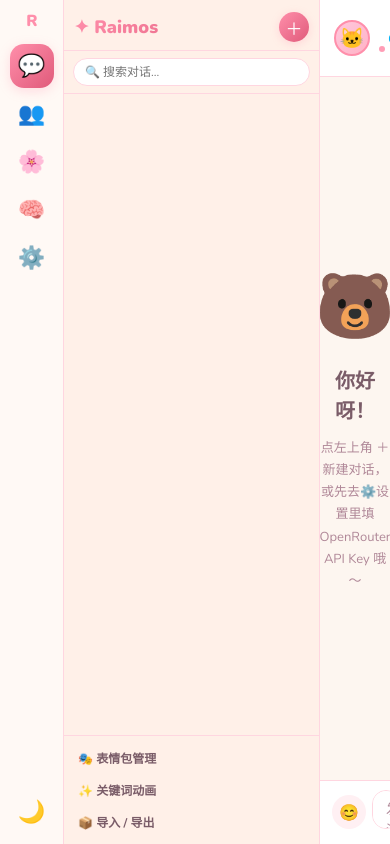
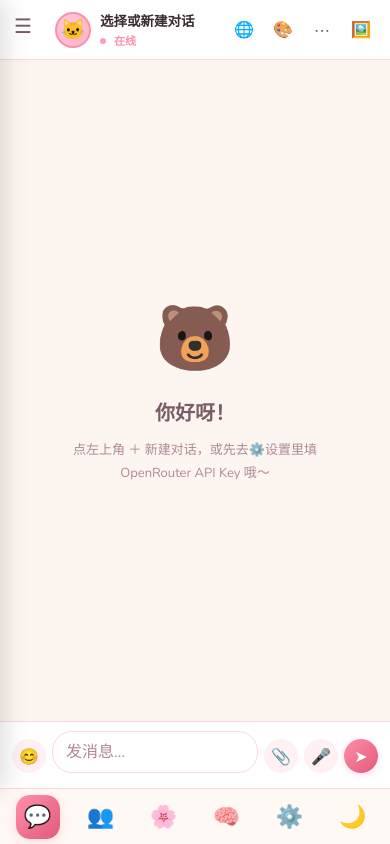
Before and after one commit to Jia1018457/Raimos, a plain HTML site: page index.html in a window 390 px wide. Drawn offline with nearby package versions, Linux system fonts and the light colour scheme.

Commit message:
Add files via upload

```diff
--- a/css/style.css
+++ b/css/style.css
@@ -416,3 +416,86 @@ body{font-family:'Nunito','Noto Sans SC',sans-serif;background:var(--bg);color:v
 .ctx-item:hover{background:var(--hover);}
 .ctx-item.danger{color:#e74c3c;}
 .ctx-item.danger:hover{background:#ffe0e8;}
+
+/* ══════════════════════════════════════════
+   MOBILE RESPONSIVE (≤768px)
+   手机端：隐藏sidebar，nav竖排变横排底部
+════════════════════════════════════════════ */
+@media (max-width: 768px) {
+  body { flex-direction: column; height: 100dvh; }
+
+  /* Nav 移到底部，横向排列 */
+  #nav-tabs {
+    width: 100%; min-width: unset;
+    height: 56px; min-height: 56px;
+    flex-direction: row;
+    justify-content: space-around;
+    padding: 0 8px;
+    border-right: none;
+    border-top: 1.5px solid var(--border);
+    order: 3;
+  }
+  .nav-logo { display: none; }
+  .nav-spacer { display: none; }
+  #theme-btn { display: flex; }
+
+  /* Sidebar 默认隐藏，作为抽屉 */
+  #sidebar {
+    position: fixed;
+    left: -280px;
+    top: 0; bottom: 56px;
+    width: 280px;
+    z-index: 500;
+    transition: left .3s cubic-bezier(.4,0,.2,1);
+    box-shadow: 4px 0 24px rgba(0,0,0,.15);
+  }
+  #sidebar.open { left: 0; }
+
+  /* Sidebar 打开时背景遮罩 */
+  #sidebar-overlay {
+    display: none;
+    position: fixed;
+    inset: 0;
+    background: rgba(0,0,0,.35);
+    z-index: 499;
+  }
+  #sidebar-overlay.show { display: block; }
+
+  /* Pages 占满剩余空间 */
+  #pages {
+    flex: 1;
+    min-height: 0;
+    order: 2;
+    overflow: hidden;
+  }
+
+  /* 聊天气泡宽度放宽 */
+  .bw { max-width: 88%; }
+
+  /* emoji picker 位置调整 */
+  #emoji-picker {
+    left: 4px !important;
+    right: 4px !important;
+    bottom: 100% !important;
+    width: auto !important;
+  }
+
+  /* modal 占全宽 */
+  .modal { width: 94vw; max-width: 94vw; max-height: 85vh; overflow-y: auto; }
+  .modal.wide { width: 94vw; }
+
+  /* 输入框字号防止iOS自动缩放 */
+  input, textarea, select { font-size: 16px !important; }
+
+  /* 朋友圈compose稍微收窄 */
+  #compose-moment { padding: 10px; }
+
+  /* 联系人卡片竖排 */
+  .contact-card { flex-wrap: wrap; }
+}
+
+/* 手机端侧边栏开关按钮 */
+@media (max-width: 768px) {
+  #btn-new-chat { font-size: 20px; width: 34px; height: 34px; }
+  #sidebar-header .app-title { font-size: 15px; }
+}
--- a/index.html
+++ b/index.html
@@ -26,9 +26,13 @@
   <button class="nav-tab" onclick="toggleTheme()" id="theme-btn" title="切换主题">🌙</button>
 </div>
 
+<!-- SIDEBAR OVERLAY (mobile) -->
+<div id="sidebar-overlay" onclick="closeSidebar()"></div>
+
 <!-- SIDEBAR -->
 <div id="sidebar">
   <div id="sidebar-header">
+    <button id="btn-sidebar-close" onclick="closeSidebar()" style="display:none;background:none;border:none;font-size:18px;cursor:pointer;color:var(--text2);padding:4px;">✕</button>
     <div class="app-title">✦ Raimos</div>
     <button id="btn-new-chat" title="新建对话">＋</button>
   </div>
@@ -47,6 +51,7 @@
 <!-- ── CHAT PAGE ── -->
 <div class="page active" id="chat-page">
   <div id="chat-header">
+    <button id="btn-hamburger" onclick="openSidebar()" style="display:none;background:none;border:none;font-size:20px;cursor:pointer;color:var(--text2);width:32px;height:32px;border-radius:8px;flex-shrink:0;">☰</button>
     <div class="hdr-avatar" id="hdr-avatar" onclick="openAvatarModal()">🐱</div>
     <div class="hdr-info">
       <div class="hdr-name" id="hdr-name" onclick="renameChat()">选择或新建对话</div>
@@ -79,7 +84,7 @@
     <div id="reply-bar">↩️ <span id="reply-bar-txt"></span><button class="bar-close" onclick="cancelReply()">✕</button></div>
     <div id="img-preview-row"></div>
     <div id="input-row">
-      <button class="ibtn ibtn-g" onclick="toggleEmoji()">😊</button>
+      <button class="ibtn ibtn-g" id="btn-emoji" onclick="toggleEmoji()">😊</button>
       <textarea id="msg-input" placeholder="发消息…" rows="1" onkeydown="onKey(event)" oninput="autoH(this)"></textarea>
       <button class="ibtn ibtn-g" onclick="triggerFile()" title="发文件/图片">📎</button>
       <button class="ibtn ibtn-g" id="btn-voice" onmousedown="startRec()" ontouchstart="startRec(event)" onmouseup="stopRec()" ontouchend="stopRec()">🎤</button>
--- a/js/app.js
+++ b/js/app.js
@@ -1295,3 +1295,40 @@ $i('btn-new-chat').addEventListener('click', newChat);
 window.addEventListener('DOMContentLoaded', init);
 
 if ('serviceWorker' in navigator) navigator.serviceWorker.register('./sw.js').catch(() => {});
+
+// ══════════════════════════════
+//  MOBILE SIDEBAR
+// ══════════════════════════════
+function openSidebar() {
+  document.getElementById('sidebar').classList.add('open');
+  document.getElementById('sidebar-overlay').classList.add('show');
+}
+function closeSidebar() {
+  document.getElementById('sidebar').classList.remove('open');
+  document.getElementById('sidebar-overlay').classList.remove('show');
+}
+function isMobile() { return window.innerWidth <= 768; }
+
+// 手机端：点击聊天项后自动关闭侧边栏
+const _origOpenChat = typeof openChat === 'function' ? openChat : null;
+
+// 手机端显示/隐藏汉堡按钮
+function applyMobileUI() {
+  const mobile = isMobile();
+  const ham = document.getElementById('btn-hamburger');
+  const closeBtn = document.getElementById('btn-sidebar-close');
+  if (ham) ham.style.display = mobile ? 'flex' : 'none';
+  if (closeBtn) closeBtn.style.display = mobile ? 'flex' : 'none';
+}
+window.addEventListener('resize', applyMobileUI);
+document.addEventListener('DOMContentLoaded', applyMobileUI);
+// 也在init之后执行一次
+const _origInit = window.init;
+window.addEventListener('load', () => { applyMobileUI(); });
+
+// 手机上点对话后关闭侧边栏
+document.addEventListener('click', e => {
+  if (isMobile() && e.target.closest('.chat-item')) {
+    setTimeout(closeSidebar, 100);
+  }
+});
```
